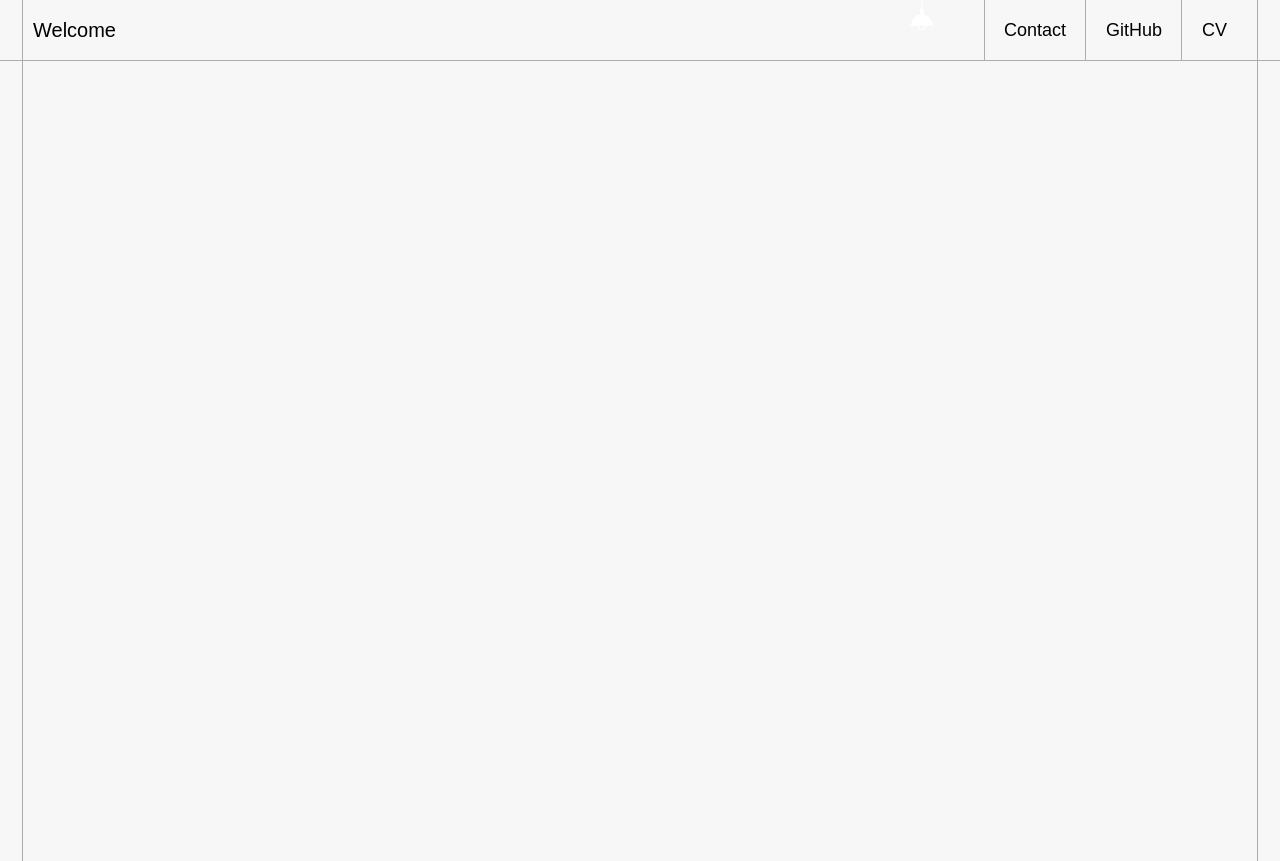
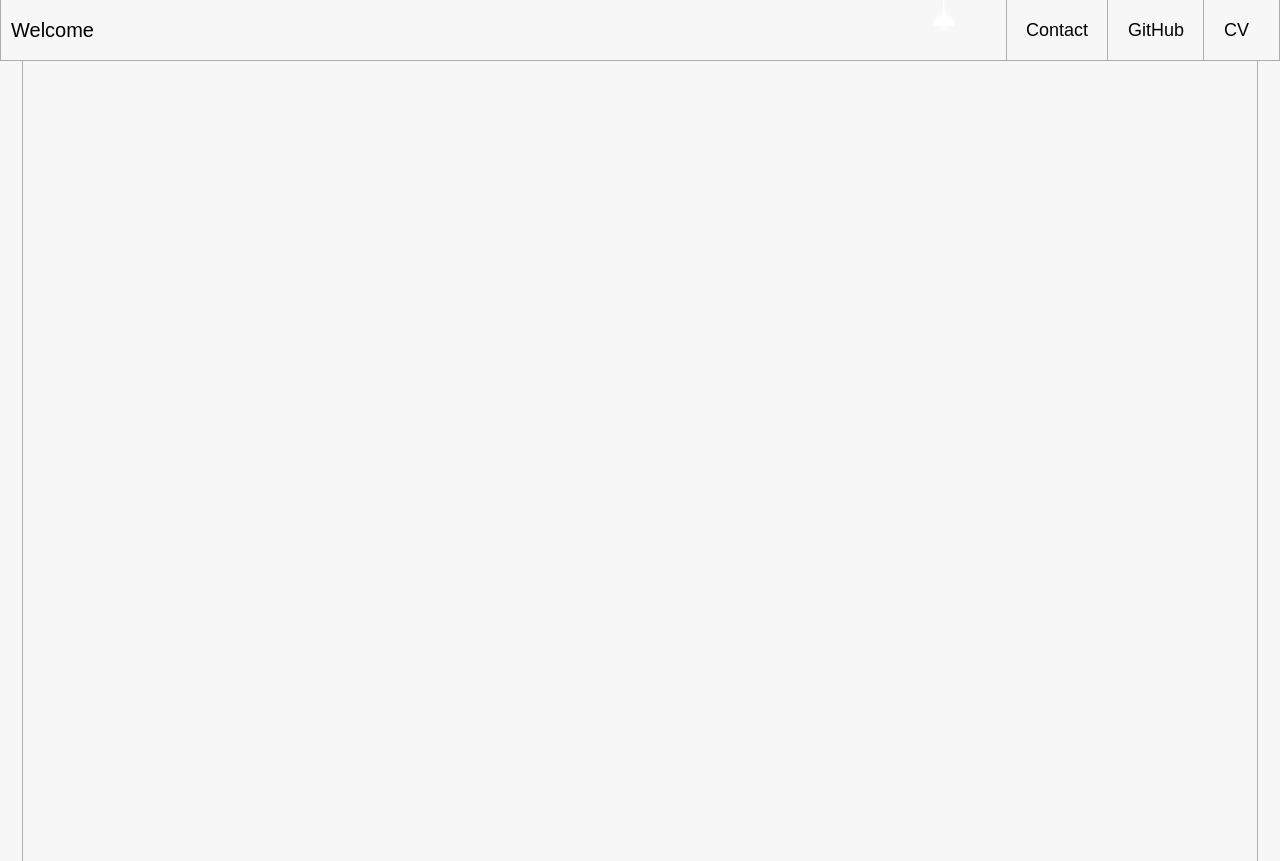
Before and after one commit to JhowBRCG/my-portfolio, a Next.js app: page / in a window 1280 px wide. Built offline with nearby package versions, Linux system fonts and the light colour scheme; a web font is replaced by a local one.

Commit message:
removed x-margin style from the header tag

```diff
--- a/components/Header/index.tsx
+++ b/components/Header/index.tsx
@@ -12,7 +12,7 @@ export default function Header() {
   const closeMenu = () => setMenu(false);
 
   return (
-    <header className="relative mx-[22px] border-x border-line-light px-[10px] py-[16px] dark:border-line-dark">
+    <header className="relative border-x border-line-light px-[10px] py-[16px] dark:border-line-dark">
       <div className="flex items-center justify-between">
         <h2 className="text-xl">Welcome</h2>
         <ToggleTheme className="absolute right-28 top-0 md:right-80" />
```
